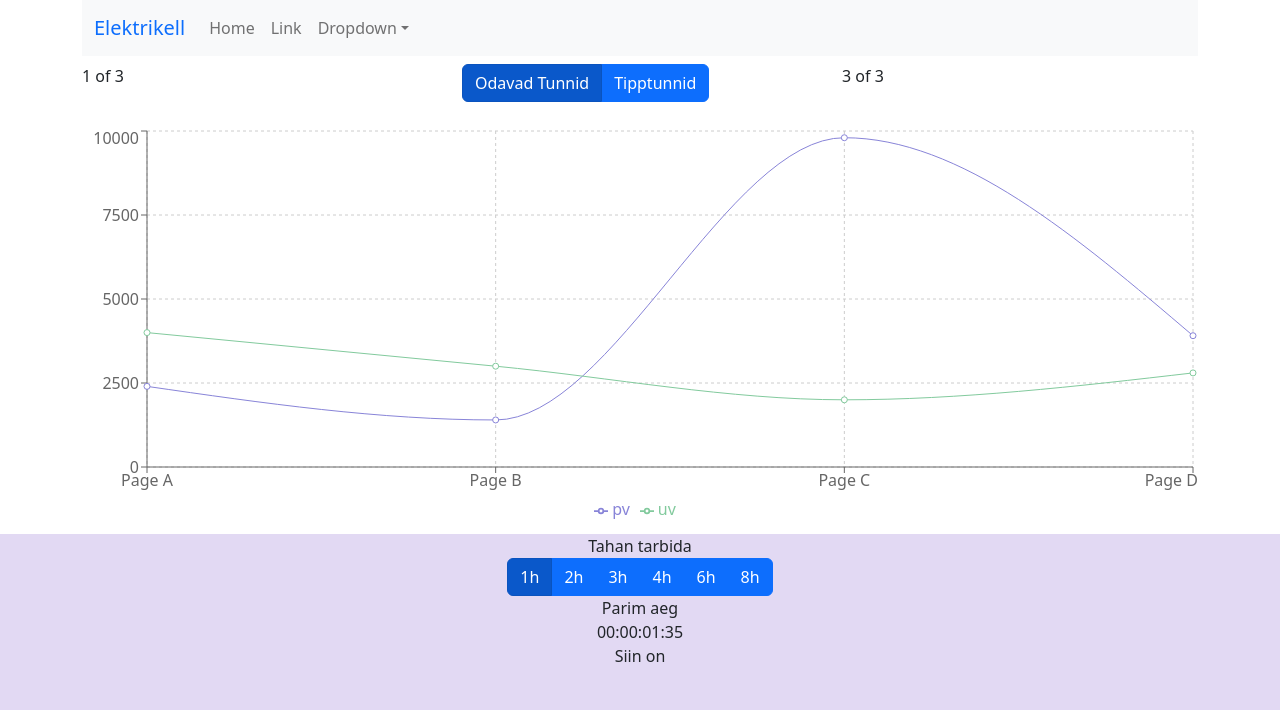
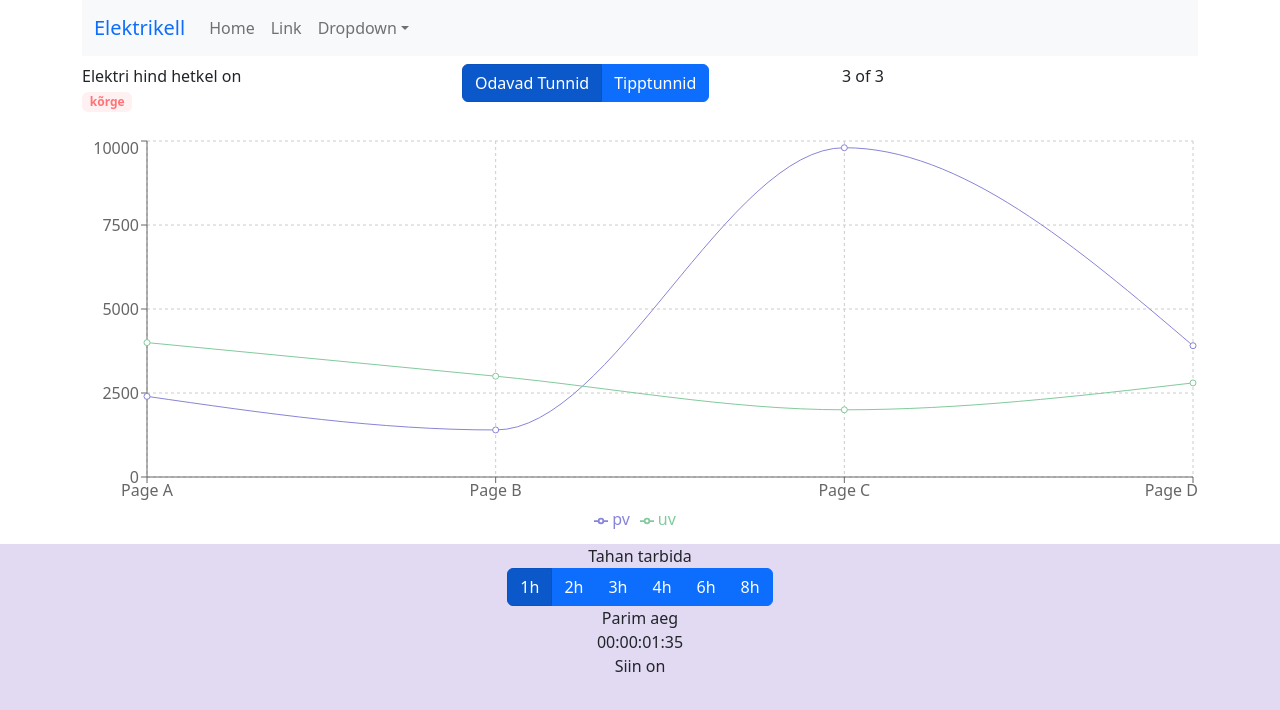
Before and after one commit to Landonen/my-app, a React (Create React App) app: page / in a window 1280 px wide. Shown: the top 710 px of the page. Built offline with nearby package versions, Linux system fonts and the light colour scheme.

Commit message:
Homework3

```diff
--- a/src/App.scss
+++ b/src/App.scss
@@ -17,3 +17,7 @@ body {
 .navbar-brand {
   color: $primary;
 }
+
+.badge {
+  color: rgb(256, 115, 119);
+}
--- a/src/Header/PriceHeader.js
+++ b/src/Header/PriceHeader.js
@@ -2,11 +2,12 @@
 import Row from 'react-bootstrap/Row';
 import Col from 'react-bootstrap/Col';
 import SelectPriceType from './SelectPriceType';
+import PriceLiteralElement from './PriceLiteralElement';
 
 function PriceHeader(props) {
   return (
       <Row className="mb-4">
-        <Col>1 of 3</Col>
+        <Col><PriceLiteralElement/></Col>
         <Col>
           <SelectPriceType {...props}/>
         </Col>
--- /dev/null
+++ b/src/Header/PriceLiteralElement.js
@@ -0,0 +1,18 @@
+import Badge from 'react-bootstrap/Badge';
+
+function PriceLiteralElement() {
+  return (
+    <div>
+        <div>
+            <span>
+                Elektri hind hetkel on
+            </span>
+        </div>
+        <Badge bg="" style={{backgroundColor: 'rgba(252, 115, 119, 0.1'}}>
+            kõrge
+        </Badge>
+    </div>
+  );
+}
+
+export default PriceLiteralElement;
```
